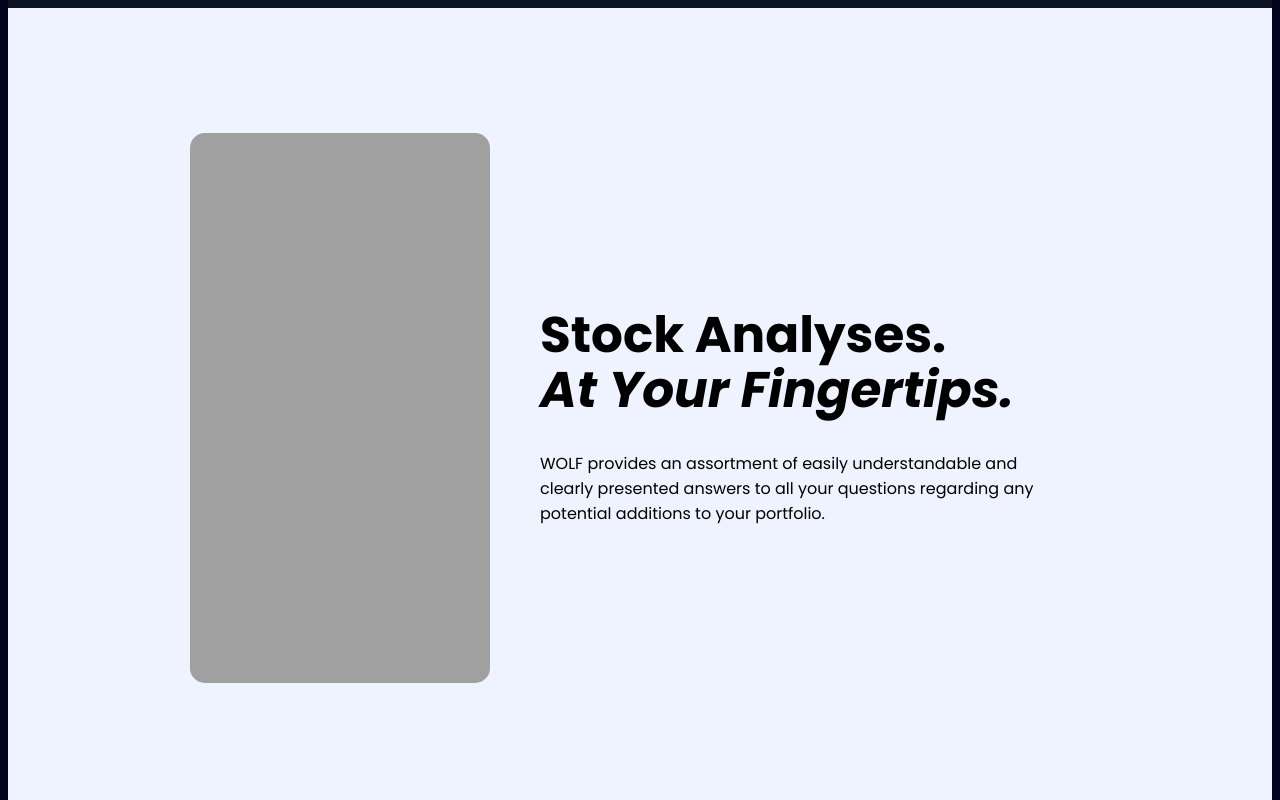
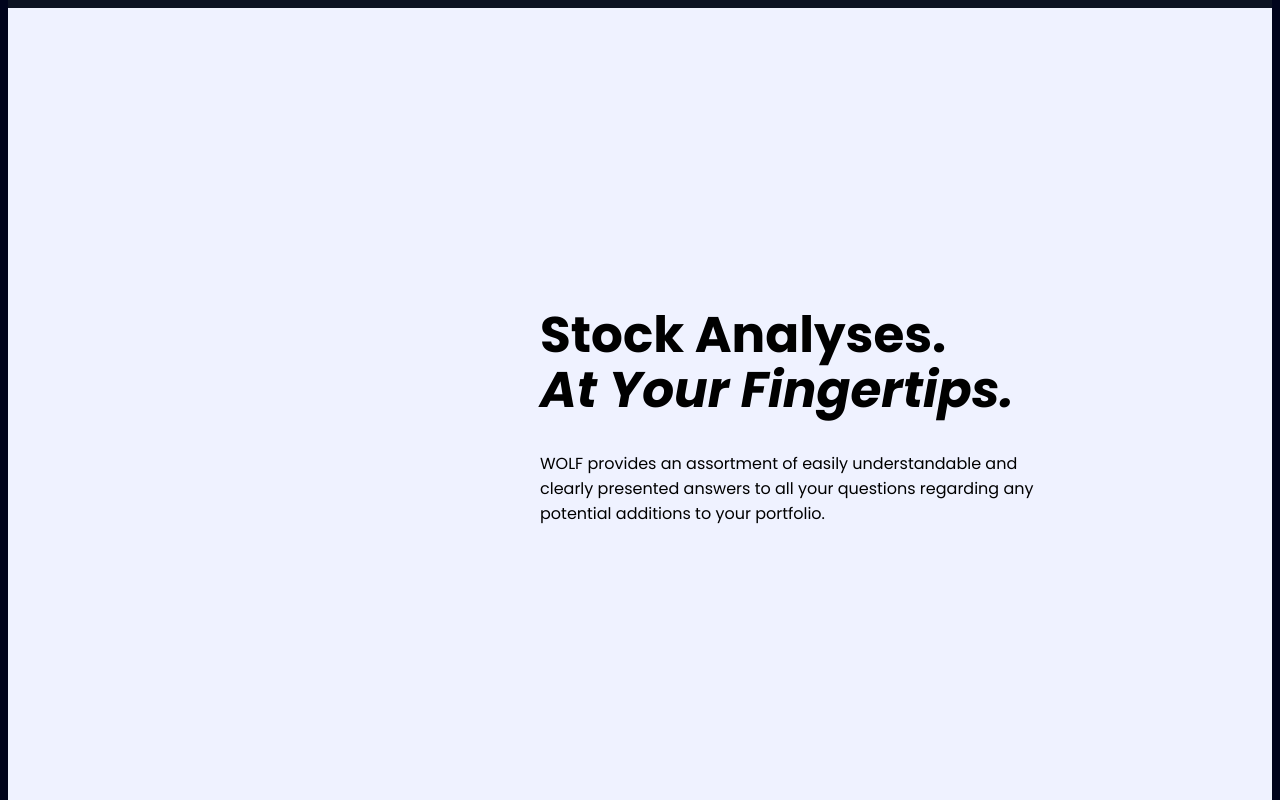
Before and after one commit to shelost/wolf3, a plain HTML site: page index.html in a window 1280 px wide. Shown: the part 800-1600 px from the top of the page. Drawn offline with Linux system fonts and the light colour scheme; a script that the page names is missing; a web font is replaced by a local one.

Commit message:
Add files via upload

```diff
--- a/CSS/landing.scss
+++ b/CSS/landing.scss
@@ -141,7 +141,6 @@
     width: 300px;
     height: 550px;
     border-radius: 15px;
-    background: #a0a0a0;
 }
 
 .expo{
```
Also changed, not shown: CSS/landing.css, 1 other file.
